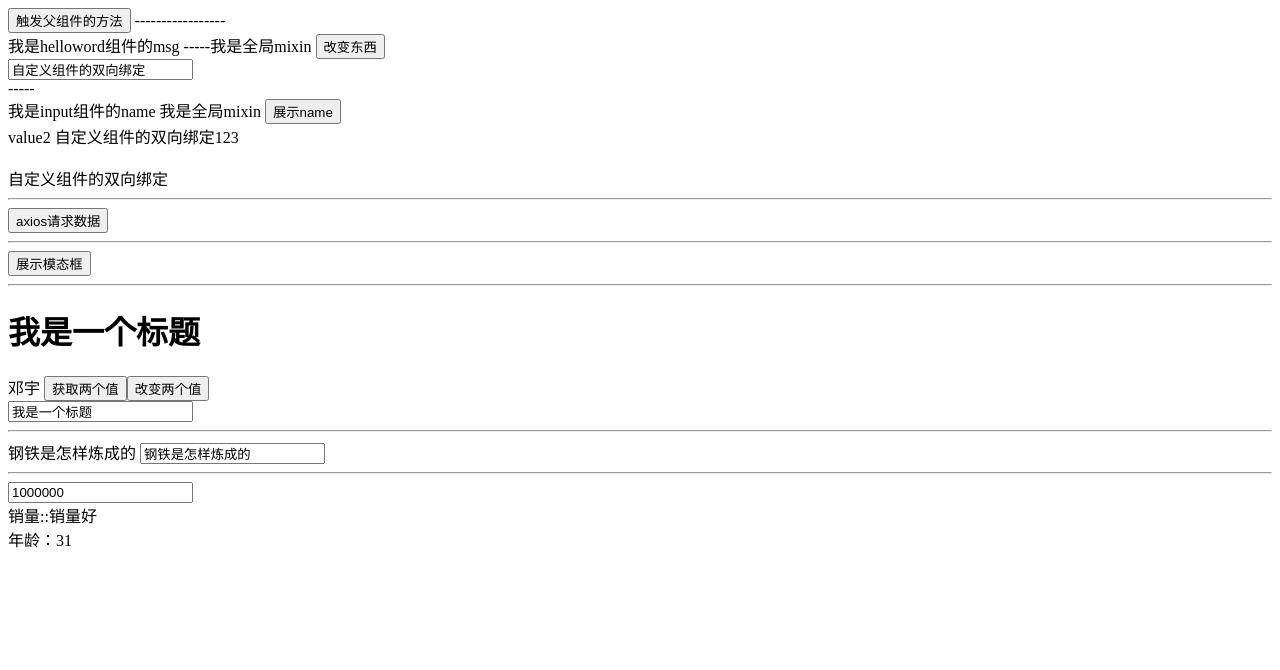
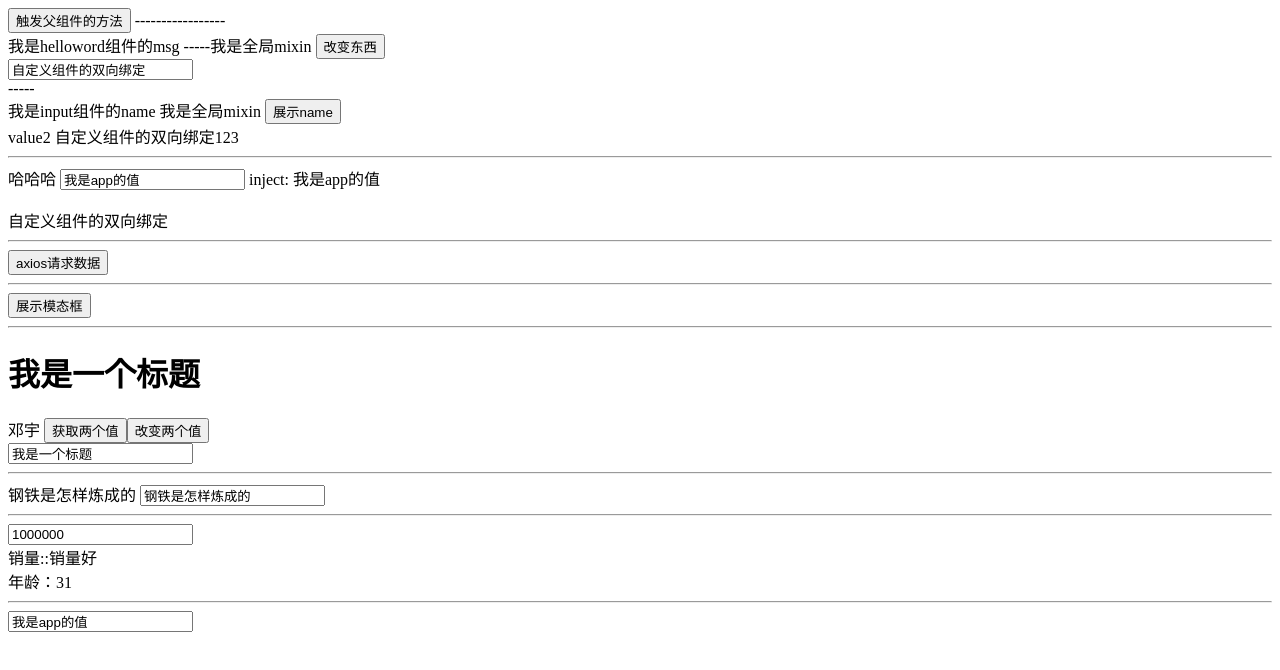
Before and after one commit to qqccyv/ts-vue, a Vue app in the folder ts-demo1/: page / in a window 1280 px wide. Shown: the top 670 px of the page. Built offline with nearby package versions, Linux system fonts and the light colour scheme.

Commit message:
组合式api中provide和inject的使用和特点

```diff
--- a/ts-demo1/src/App.vue
+++ b/ts-demo1/src/App.vue
@@ -41,6 +41,10 @@
 
   <br>
   年龄：{{userInfo.age}}
+
+  <hr>
+  <input type="text"
+         v-model="num">
 </template>
 
 <script>
@@ -49,7 +53,7 @@
 
 import Axios from 'axios'
 import DModalVue from './components/D-Modal.vue'
-import { ref, reactive, toRefs, computed, readonly, watchEffect, watch } from 'vue';
+import { ref, reactive, toRefs, computed, readonly, watchEffect, watch, provide } from 'vue';
 export default {
   name: 'App',
   components: {
@@ -93,7 +97,7 @@
       }
     })
     var data1 = reactive({
-      num: 1
+      num: '我是app的值'
     })
 
     const data2 = reactive({
@@ -110,12 +114,18 @@
     watch(data2, (newValue, oldValue) => {
       console.log('新值', newValue, '老值', oldValue);
     })
-    setInterval(() => {
-      // userInfo.age++
-      // data1.num++
-      data2.num++
-      // num3.value++
-    }, 1000)
+    // setInterval(() => {
+    //   userInfo.age++
+    //   data1.num++
+    //   data2.num++
+    //   num3.value++
+    // }, 1000)
+    watchEffect(() => {
+      console.log(data1.num);
+    })
+    // 组合式api中使用provide向子孙辈组件传值时，是响应式的
+    provide('provide-data', data1)
+
     // 将定义的值返回
     return {
       title,
--- a/ts-demo1/src/components/MyInput.vue
+++ b/ts-demo1/src/components/MyInput.vue
@@ -15,11 +15,16 @@
     <div>
       value2 {{value2}}
     </div>
+
+    <hr>
+    哈哈哈 <input type="text"
+           v-model="num.num">
+    inject: {{num.num}}
   </div>
 </template>
 
 <script>
-import { ref } from 'vue'
+import { ref, inject, watchEffect } from 'vue'
 export default {
   props: {
     value: {
@@ -31,9 +36,15 @@
 
 
     let value2 = ref(props.value).value + '123'
-
+    // 子孙辈组件用inject接收父辈组件传的值，会互相影响
+    let num = inject('provide-data')
+    console.log(num);
+    watchEffect(() => {
+      console.log(num);
+    })
     return {
-      value2
+      value2,
+      num
     }
   },
   methods: {
```
